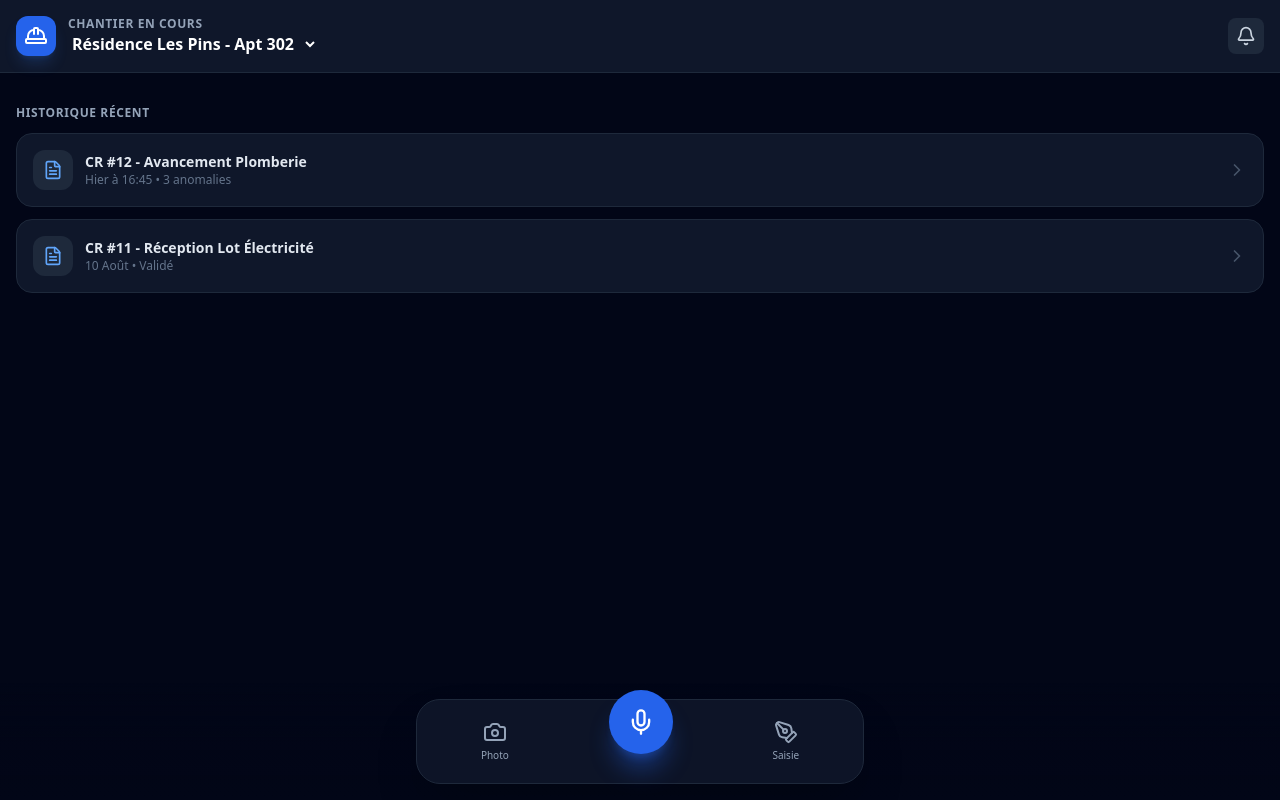
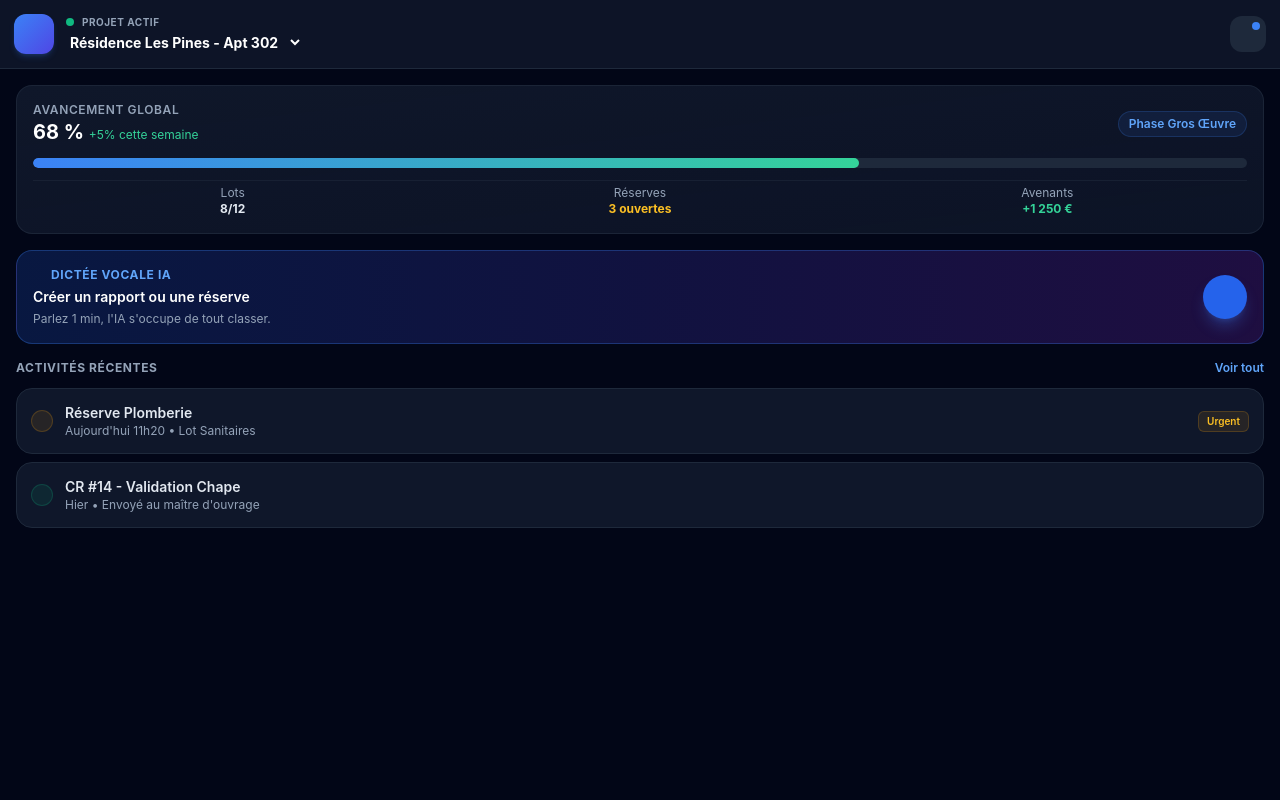
Before and after one commit to frederichenry-ctrl/easychantier, a plain HTML site: page index.html in a window 1280 px wide. Drawn offline with nearby package versions, Linux system fonts and the light colour scheme.

Commit message:
Update index.html

```diff
--- a/index.html
+++ b/index.html
@@ -3,231 +3,158 @@
 <head>
     <meta charset="UTF-8">
     <meta name="viewport" content="width=device-width, initial-scale=1.0, maximum-scale=1.0, user-scalable=no">
-    <title>ChantierIA - Suivi Mobile First</title>
+    <title>ChantierIA Pro - Mobile First</title>
     <script src="https://cdn.tailwindcss.com"></script>
     <script src="https://unpkg.com/lucide@latest"></script>
     <style>
-        /* Anti-rebond & Optimisations tactiles mobile */
+        /* Optimisations UX Mobile Tactile */
         body {
             touch-action: manipulation;
             -webkit-tap-highlight-color: transparent;
+            font-family: -apple-system, BlinkMacSystemFont, "Segoe UI", Roboto, Helvetica, Arial, sans-serif;
         }
-        /* Animation d'onde pour le micro */
+        /* Style des scrollbars pour l'interface web */
+        ::-webkit-scrollbar { width: 4px; height: 4px; }
+        ::-webkit-scrollbar-thumb { background: #334155; border-radius: 4px; }
+        /* Animation d'onde du micro */
         @keyframes pulse-ring {
-            0% { transform: scale(0.95); opacity: 0.8; }
-            50% { transform: scale(1.15); opacity: 0.4; }
-            100% { transform: scale(0.95); opacity: 0.8; }
+            0% { transform: scale(0.9); opacity: 0.8; }
+            50% { transform: scale(1.2); opacity: 0.3; }
+            100% { transform: scale(0.9); opacity: 0.8; }
         }
-        .pulse-active {
-            animation: pulse-ring 1.5s infinite ease-in-out;
-        }
+        .pulse-active { animation: pulse-ring 1.5s infinite ease-in-out; }
     </style>
 </head>
-<body class="h-full flex flex-col justify-between font-sans antialiased select-none">
+<body class="h-full flex flex-col justify-between select-none overflow-hidden">
 
-    <header class="p-4 bg-slate-900 border-b border-slate-800 flex items-center justify-between sticky top-0 z-10">
-        <div class="flex items-center gap-3">
-            <div class="w-10 h-10 rounded-xl bg-blue-600 flex items-center justify-center font-bold text-lg shadow-lg shadow-blue-500/20">
-                <i data-lucide="hard-hat" class="w-6 h-6 text-white"></i>
+    <header class="bg-slate-900/90 backdrop-blur-md border-b border-slate-800 p-3.5 sticky top-0 z-20 flex items-center justify-between">
+        <div class="flex items-center gap-3 min-w-0">
+            <div class="w-10 h-10 rounded-xl bg-gradient-to-br from-blue-500 to-indigo-600 flex items-center justify-center shadow-md shadow-blue-500/20 shrink-0">
+                <i data-lucide="hard-hat" class="w-5 h-5 text-white"></i>
             </div>
-            <div>
-                <span class="text-xs font-semibold uppercase tracking-wider text-slate-400 block">Chantier en cours</span>
-                <select id="select-chantier" class="bg-transparent font-bold text-base text-white focus:outline-none cursor-pointer pr-2">
-                    <option value="1" class="bg-slate-900">Résidence Les Pins - Apt 302</option>
+            <div class="min-w-0">
+                <div class="flex items-center gap-2">
+                    <span id="network-status" class="w-2 h-2 rounded-full bg-emerald-500 inline-block" title="En ligne"></span>
+                    <span class="text-[10px] font-bold tracking-wider text-slate-400 uppercase">Projet actif</span>
+                </div>
+                <select id="select-chantier" class="bg-transparent font-bold text-sm text-white focus:outline-none cursor-pointer truncate w-full pr-2">
+                    <option value="1" class="bg-slate-900">Résidence Les Pines - Apt 302</option>
                     <option value="2" class="bg-slate-900">Rénovation Villa Marly</option>
                     <option value="3" class="bg-slate-900">Bureaux Espace Nord</option>
                 </select>
             </div>
         </div>
-        <button class="p-2 rounded-lg bg-slate-800 text-slate-300 hover:text-white">
-            <i data-lucide="bell" class="w-5 h-5"></i>
+        <div class="flex items-center gap-2">
+            <button class="w-9 h-9 rounded-xl bg-slate-800 flex items-center justify-center text-slate-300 relative">
+                <i data-lucide="bell" class="w-4 h-4"></i>
+                <span class="absolute top-1.5 right-1.5 w-2 h-2 rounded-full bg-blue-500"></span>
             </button>
+        </div>
     </header>
 
-    <main class="flex-1 overflow-y-auto p-4 space-y-4 pb-28">
+    <main id="main-container" class="flex-1 overflow-y-auto p-4 space-y-4 pb-28">
 
-        <section id="recording-status" class="hidden bg-slate-900 border border-blue-500/30 rounded-2xl p-4 text-center space-y-2">
-            <div class="inline-flex items-center gap-2 px-3 py-1 rounded-full bg-red-500/10 text-red-400 text-xs font-semibold animate-pulse">
-                <span class="w-2 h-2 rounded-full bg-red-500"></span> Enregistrement vocal...
+        <div id="tab-dashboard" class="space-y-4">
+
+            <div class="bg-gradient-to-br from-slate-900 to-slate-900/80 border border-slate-800/80 rounded-2xl p-4 space-y-3">
+                <div class="flex items-center justify-between">
+                    <div>
+                        <h2 class="text-xs font-semibold text-slate-400 uppercase tracking-wider">Avancement Global</h2>
+                        <p class="text-xl font-bold text-white">68 % <span class="text-xs font-normal text-emerald-400">+5% cette semaine</span></p>
                     </div>
-            <p id="transcript-preview" class="text-sm italic text-slate-300 min-h-[40px] flex items-center justify-center">
-                "Dictée en cours, parlez naturellement..."
-            </p>
-        </section>
+                    <span class="px-2.5 py-1 rounded-full bg-blue-500/10 text-blue-400 text-xs font-semibold border border-blue-500/20">
+                        Phase Gros Œuvre
+                    </span>
+                </div>
+                <div class="w-full bg-slate-800 h-2.5 rounded-full overflow-hidden">
+                    <div class="bg-gradient-to-r from-blue-500 to-emerald-400 h-full rounded-full" style="width: 68%;"></div>
+                </div>
+                <div class="grid grid-cols-3 gap-2 pt-1 text-center border-t border-slate-800/60 text-xs">
+                    <div><span class="text-slate-400 block">Lots</span><b class="text-slate-200">8/12</b></div>
+                    <div><span class="text-slate-400 block">Réserves</span><b class="text-amber-400">3 ouvertes</b></div>
+                    <div><span class="text-slate-400 block">Avenants</span><b class="text-emerald-400">+1 250 €</b></div>
+                </div>
+            </div>
 
-        <section id="ai-result" class="hidden bg-slate-900 border border-slate-800 rounded-2xl p-4 space-y-4">
-            <div class="flex items-center justify-between border-b border-slate-800 pb-3">
-                <span class="text-xs font-bold text-blue-400 uppercase tracking-wider flex items-center gap-1.5">
-                    <i data-lucide="sparkles" class="w-4 h-4"></i> Analyse IA Générée
+            <div onclick="openRecordingModal()" class="bg-gradient-to-r from-blue-600/20 via-indigo-600/20 to-purple-600/20 border border-blue-500/30 rounded-2xl p-4 flex items-center justify-between cursor-pointer active:scale-[0.98] transition">
+                <div class="space-y-1">
+                    <span class="text-xs font-bold text-blue-400 uppercase tracking-wider flex items-center gap-1">
+                        <i data-lucide="sparkles" class="w-3.5 h-3.5"></i> Dictée Vocale IA
                     </span>
-                <span class="text-xs text-slate-500">À l'instant</span>
+                    <h3 class="text-sm font-semibold text-white">Créer un rapport ou une réserve</h3>
+                    <p class="text-xs text-slate-400">Parlez 1 min, l'IA s'occupe de tout classer.</p>
+                </div>
+                <div class="w-11 h-11 rounded-full bg-blue-600 flex items-center justify-center text-white shadow-lg shadow-blue-500/30 shrink-0">
+                    <i data-lucide="mic" class="w-5 h-5"></i>
+                </div>
+            </div>
+
+            <div class="space-y-3">
+                <div class="flex items-center justify-between">
+                    <h3 class="text-xs font-bold uppercase tracking-wider text-slate-400">Activités Récentes</h3>
+                    <button onclick="switchTab('tab-reports')" class="text-xs font-semibold text-blue-400 hover:underline">Voir tout</button>
                 </div>
 
                 <div class="space-y-2">
-                <h3 class="text-sm font-semibold text-slate-200">Résumé du point de chantier</h3>
-                <p id="ai-summary" class="text-sm text-slate-400 bg-slate-950 p-3 rounded-xl border border-slate-800/80">
-                    --
-                </p>
+                    <div class="bg-slate-900 border border-slate-800 rounded-2xl p-3.5 flex items-center justify-between">
+                        <div class="flex items-center gap-3">
+                            <div class="p-2.5 rounded-xl bg-amber-500/10 text-amber-400 border border-amber-500/20">
+                                <i data-lucide="alert-triangle" class="w-4 h-4"></i>
+                            </div>
+                            <div>
+                                <h4 class="text-sm font-semibold text-slate-200">Réserve Plomberie</h4>
+                                <p class="text-xs text-slate-400">Aujourd'hui 11h20 • Lot Sanitaires</p>
+                            </div>
+                        </div>
+                        <span class="text-[10px] bg-amber-500/10 text-amber-400 border border-amber-500/20 font-semibold px-2 py-0.5 rounded-md">Urgent</span>
                     </div>
 
-            <div class="space-y-2">
-                <span class="text-xs font-semibold text-slate-400 uppercase tracking-wider block">Détecté automatiquement</span>
-                <div class="grid grid-cols-2 gap-2">
-                    <div class="p-3 bg-amber-500/10 border border-amber-500/20 rounded-xl">
-                        <span class="text-xs font-bold text-amber-400 block">Réserve / Problème</span>
-                        <span id="ai-tag-reserve" class="text-xs text-slate-300">--</span>
+                    <div class="bg-slate-900 border border-slate-800 rounded-2xl p-3.5 flex items-center justify-between">
+                        <div class="flex items-center gap-3">
+                            <div class="p-2.5 rounded-xl bg-emerald-500/10 text-emerald-400 border border-emerald-500/20">
+                                <i data-lucide="file-check" class="w-4 h-4"></i>
                             </div>
-                    <div class="p-3 bg-emerald-500/10 border border-emerald-500/20 rounded-xl">
-                        <span class="text-xs font-bold text-emerald-400 block">Avenant potentiel</span>
-                        <span id="ai-tag-avenant" class="text-xs text-slate-300">--</span>
+                            <div>
+                                <h4 class="text-sm font-semibold text-slate-200">CR #14 - Validation Chape</h4>
+                                <p class="text-xs text-slate-400">Hier • Envoyé au maître d'ouvrage</p>
+                            </div>
+                        </div>
+                        <i data-lucide="check" class="w-4 h-4 text-emerald-400"></i>
+                    </div>
                 </div>
             </div>
         </div>
 
-            <div class="pt-2 flex gap-2">
-                <button onclick="validerCompteRendu()" class="flex-1 bg-blue-600 hover:bg-blue-500 text-white font-semibold py-3 px-4 rounded-xl text-sm flex items-center justify-center gap-2 shadow-lg shadow-blue-600/20">
-                    <i data-lucide="check" class="w-4 h-4"></i> Valider & Générer CR
-                </button>
-                <button onclick="partagerWhatsApp()" class="bg-emerald-600 hover:bg-emerald-500 text-white font-semibold py-3 px-4 rounded-xl text-sm flex items-center justify-center gap-2">
-                    <i data-lucide="message-square" class="w-4 h-4"></i>
+        <div id="tab-reports" class="hidden space-y-4">
+            <div class="flex items-center justify-between">
+                <h2 class="text-base font-bold text-white">Rapports & PV de Chantier</h2>
+                <button onclick="openRecordingModal()" class="bg-blue-600 hover:bg-blue-500 text-white font-semibold text-xs px-3 py-2 rounded-xl flex items-center gap-1.5 shadow-md">
+                    <i data-lucide="plus" class="w-4 h-4"></i> Nouveau
                 </button>
             </div>
-        </section>
 
-        <section class="space-y-3">
-            <h2 class="text-xs font-bold uppercase tracking-wider text-slate-400">Historique récent</h2>
-
-            <div class="bg-slate-900 border border-slate-800 rounded-2xl p-4 flex items-center justify-between">
-                <div class="flex items-center gap-3">
-                    <div class="p-2.5 rounded-xl bg-slate-800 text-blue-400">
-                        <i data-lucide="file-text" class="w-5 h-5"></i>
-                    </div>
-                    <div>
-                        <h4 class="text-sm font-semibold text-slate-200">CR #12 - Avancement Plomberie</h4>
-                        <p class="text-xs text-slate-500">Hier à 16:45 • 3 anomalies</p>
-                    </div>
-                </div>
-                <i data-lucide="chevron-right" class="w-5 h-5 text-slate-600"></i>
+            <div class="flex gap-2 overflow-x-auto pb-1 text-xs">
+                <button class="bg-blue-600 text-white px-3 py-1.5 rounded-xl font-semibold whitespace-nowrap">Tous (14)</button>
+                <button class="bg-slate-900 text-slate-400 border border-slate-800 px-3 py-1.5 rounded-xl font-medium whitespace-nowrap">Validés</button>
+                <button class="bg-slate-900 text-slate-400 border border-slate-800 px-3 py-1.5 rounded-xl font-medium whitespace-nowrap">En attente</button>
             </div>
 
-            <div class="bg-slate-900 border border-slate-800 rounded-2xl p-4 flex items-center justify-between">
-                <div class="flex items-center gap-3">
-                    <div class="p-2.5 rounded-xl bg-slate-800 text-blue-400">
-                        <i data-lucide="file-text" class="w-5 h-5"></i>
+            <div id="reports-list" class="space-y-3">
+                <div class="bg-slate-900 border border-slate-800 rounded-2xl p-4 space-y-3">
+                    <div class="flex items-center justify-between border-b border-slate-800/80 pb-2.5">
+                        <div class="flex items-center gap-2">
+                            <i data-lucide="file-text" class="w-4 h-4 text-blue-400"></i>
+                            <span class="text-xs font-bold text-slate-200">CR #14 - Suivi d'Avancement</span>
                         </div>
-                    <div>
-                        <h4 class="text-sm font-semibold text-slate-200">CR #11 - Réception Lot Électricité</h4>
-                        <p class="text-xs text-slate-500">10 Août • Validé</p>
+                        <span class="text-[10px] font-semibold text-slate-400">12 Août 2026</span>
                     </div>
+                    <p class="text-xs text-slate-300">
+                        Pose des cloisons sur le lot 2 effectuée. Retard noté sur l'alimentation électrique générale.
+                    </p>
+                    <div class="flex items-center justify-between pt-1">
+                        <div class="flex gap-1.5">
+                            <span class="text-[10px] bg-slate-800 text-slate-300 px-2 py-0.5 rounded">3 Photos</span>
+                            <span class="text-[10px] bg-amber-500/10 text-amber-400 px-2 py-0.5 rounded">1 Réserve</span>
                         </div>
-                <i data-lucide="chevron-right" class="w-5 h-5 text-slate-600"></i>
-            </div>
-        </section>
-
-    </main>
-
-    <div class="fixed bottom-0 left-0 right-0 p-4 bg-gradient-to-t from-slate-950 via-slate-950/90 to-transparent pointer-events-none">
-        <div class="max-w-md mx-auto flex items-center justify-around pointer-events-auto bg-slate-900/90 backdrop-blur-md border border-slate-800 p-2 rounded-3xl shadow-2xl">
-
-            <button class="p-3 text-slate-400 hover:text-white rounded-2xl flex flex-col items-center gap-1 active:scale-95 transition">
-                <i data-lucide="camera" class="w-6 h-6"></i>
-                <span class="text-[10px] font-medium">Photo</span>
-            </button>
-
-            <button id="btn-mic" onclick="toggleRecording()" class="relative -top-5 w-16 h-16 rounded-full bg-blue-600 hover:bg-blue-500 text-white flex items-center justify-center shadow-xl shadow-blue-600/40 active:scale-90 transition">
-                <div id="pulse-bg" class="absolute inset-0 rounded-full bg-blue-500 hidden"></div>
-                <i id="mic-icon" data-lucide="mic" class="w-7 h-7 relative z-10"></i>
-            </button>
-
-            <button class="p-3 text-slate-400 hover:text-white rounded-2xl flex flex-col items-center gap-1 active:scale-95 transition">
-                <i data-lucide="pen-tool" class="w-6 h-6"></i>
-                <span class="text-[10px] font-medium">Saisie</span>
-            </button>
-
-        </div>
-    </div>
-
-    <script>
-        // Initialiser les icônes Lucide
-        lucide.createIcons();
-
-        let isRecording = false;
-        let recognition;
-
-        // Vérification du support de la reconnaissance vocale
-        if ('webkitSpeechRecognition' in window || 'SpeechRecognition' in window) {
-            const SpeechRecognition = window.SpeechRecognition || window.webkitSpeechRecognition;
-            recognition = new SpeechRecognition();
-            recognition.continuous = true;
-            recognition.interimResults = true;
-            recognition.lang = 'fr-FR';
-
-            recognition.onresult = (event) => {
-                let currentTranscript = '';
-                for (let i = event.resultIndex; i < event.results.length; ++i) {
-                    currentTranscript += event.results[i][0].transcript;
-                }
-                document.getElementById('transcript-preview').innerText = `"${currentTranscript}"`;
-            };
-
-            recognition.onerror = (event) => {
-                console.error("Erreur de reconnaissance :", event.error);
-            };
-        }
-
-        function toggleRecording() {
-            const micBtn = document.getElementById('btn-mic');
-            const micIcon = document.getElementById('mic-icon');
-            const pulseBg = document.getElementById('pulse-bg');
-            const recordingStatus = document.getElementById('recording-status');
-            const aiResult = document.getElementById('ai-result');
-
-            if (!isRecording) {
-                // Démarrer l'enregistrement
-                isRecording = true;
-                micBtn.classList.remove('bg-blue-600');
-                micBtn.classList.add('bg-red-600');
-                pulseBg.classList.remove('hidden');
-                pulseBg.classList.add('pulse-active');
-                recordingStatus.classList.remove('hidden');
-                aiResult.classList.add('hidden');
-
-                if (recognition) recognition.start();
-
-            } else {
-                // Arrêter l'enregistrement & Lancer la simulation IA
-                isRecording = false;
-                micBtn.classList.remove('bg-red-600');
-                micBtn.classList.add('bg-blue-600');
-                pulseBg.classList.add('hidden');
-                pulseBg.classList.remove('pulse-active');
-                recordingStatus.classList.add('hidden');
-
-                if (recognition) recognition.stop();
-
-                // Simulation du traitement par Agent IA
-                simulerTraitementIA();
-            }
-        }
-
-        function simulerTraitementIA() {
-            const aiResult = document.getElementById('ai-result');
-            aiResult.classList.remove('hidden');
-
-            // Valeurs d'exemple générées par l'IA à partir de la dictée
-            document.getElementById('ai-summary').innerText = "Retard constaté sur le lot plomberie suite à l'absence du sous-traitant. Impact sur le coulage de la chape prévu jeudi.";
-            document.getElementById('ai-tag-reserve').innerText = "Arrivées d'eau non scellées (Apt 302)";
-            document.getElementById('ai-tag-avenant').innerText = "Coffrage additionnel (+350€ HT)";
-        }
-
-        function validerCompteRendu() {
-            alert("Compte-rendu validé ! Le PDF a été généré et archivé pour ce chantier.");
-        }
-
-        function partagerWhatsApp() {
-            const texte = encodeURIComponent("Bonjour, voici le point de chantier rapide : Retard plomberie identifié. Avenant coffrage à valider.");
-            window.open(`https://wa.me/?text=${texte}`, '_blank');
-        }
-    </script>
-</body>
-</html>
+                        <div class="flex gap-2">
+                            <button onclick="shareReport('CR #14')" class="
```
Lines whose indentation alone changed are shown as unchanged.
